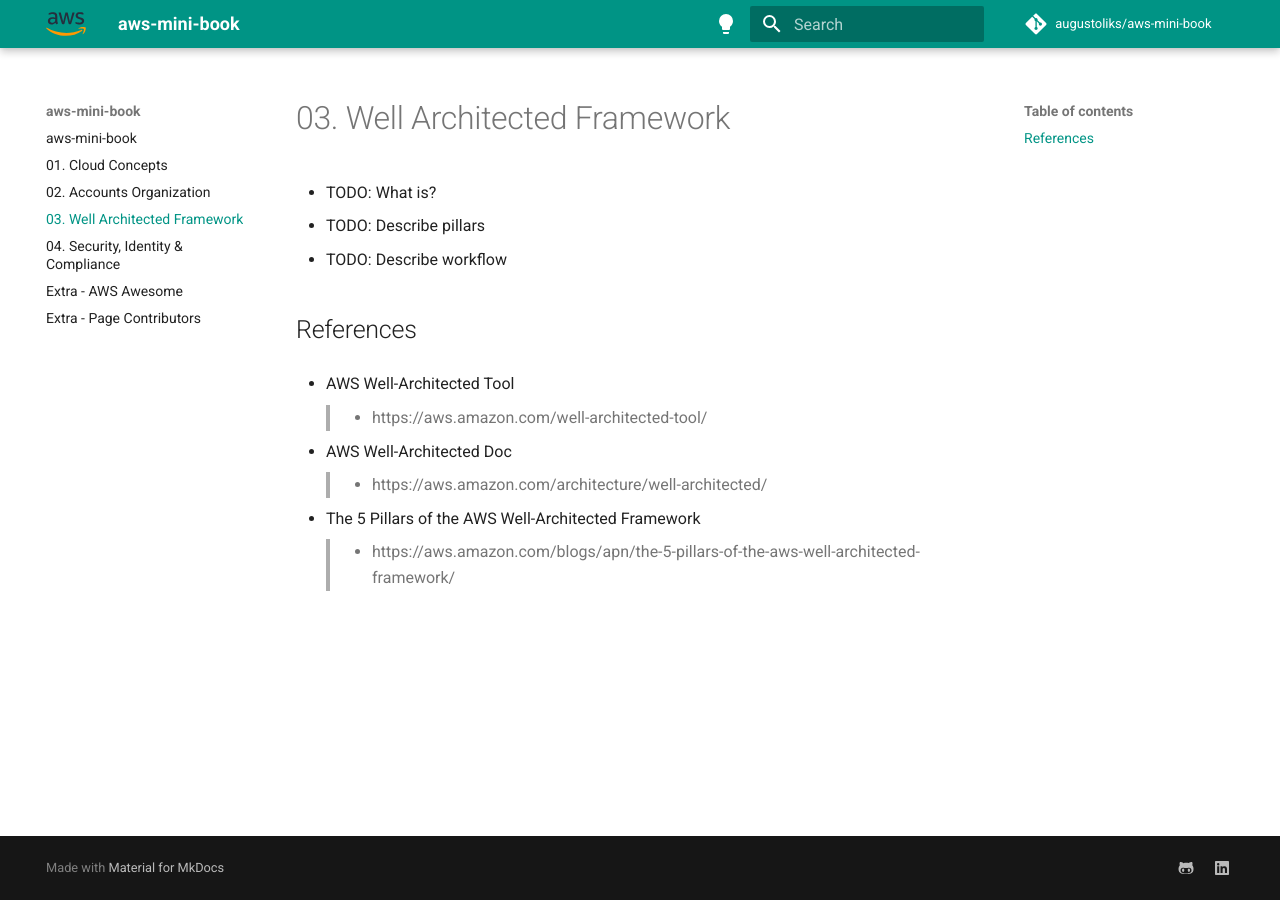
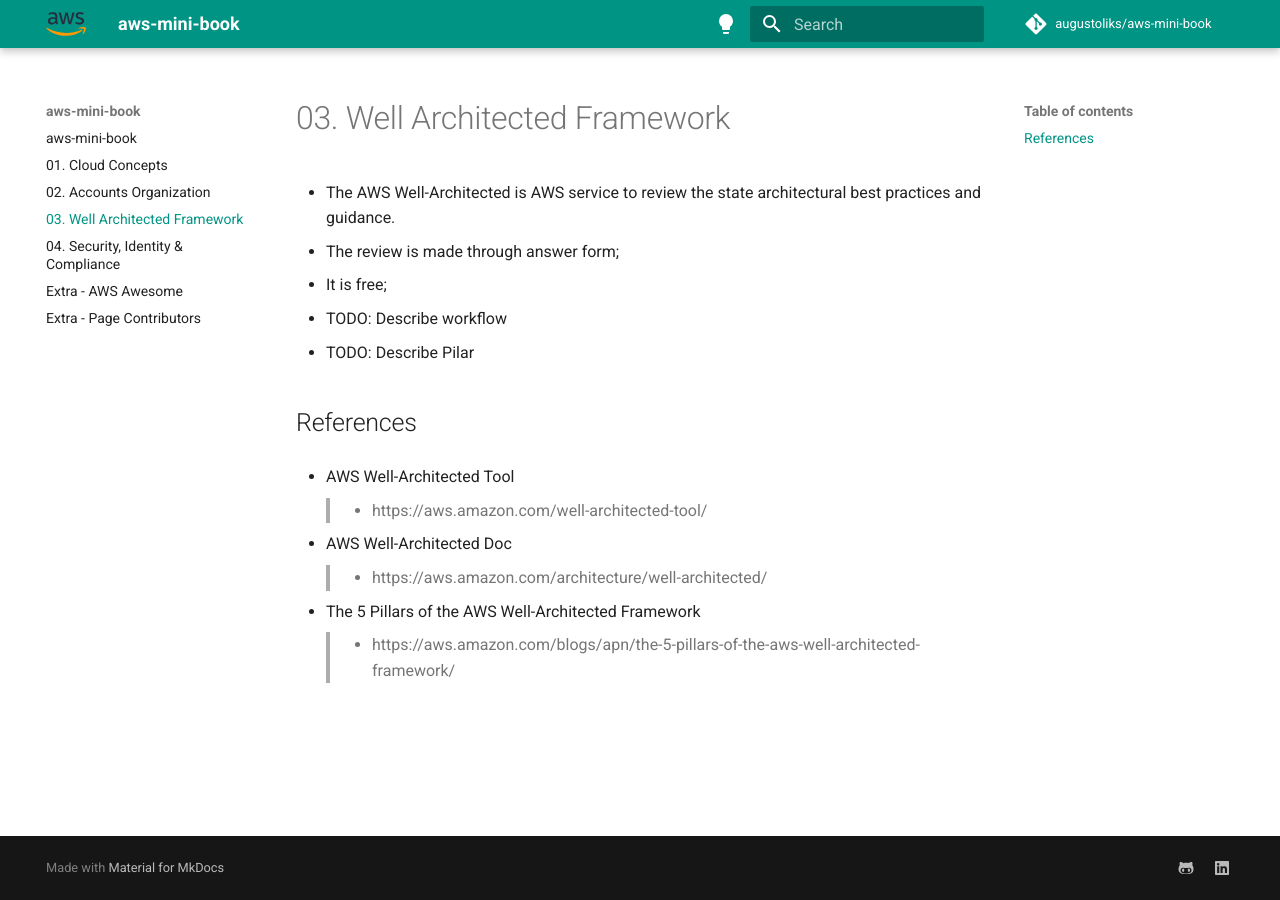
Before and after one commit to augustoliks/aws-mini-book, an MkDocs documentation site: the page built from docs/03-well-architected-framework.md, in a window 1280 px wide. Built offline with MkDocs 1.6.1 and Material for MkDocs 9.7.7, drawn with Linux system fonts in a browser that asks for light colours; comment, search, counter and statistics services are not loaded.

Commit message:
start describe main points

```diff
--- a/docs/03-well-architected-framework.md
+++ b/docs/03-well-architected-framework.md
@@ -1,6 +1,8 @@
-- TODO: What is?
-- TODO: Describe pillars
+- The AWS Well-Architected is AWS service to review the state architectural best practices and guidance.
+- The review is made through answer form;
+- It is free;
 - TODO: Describe workflow
+- TODO: Describe Pilar
 
 ## References
 
```
